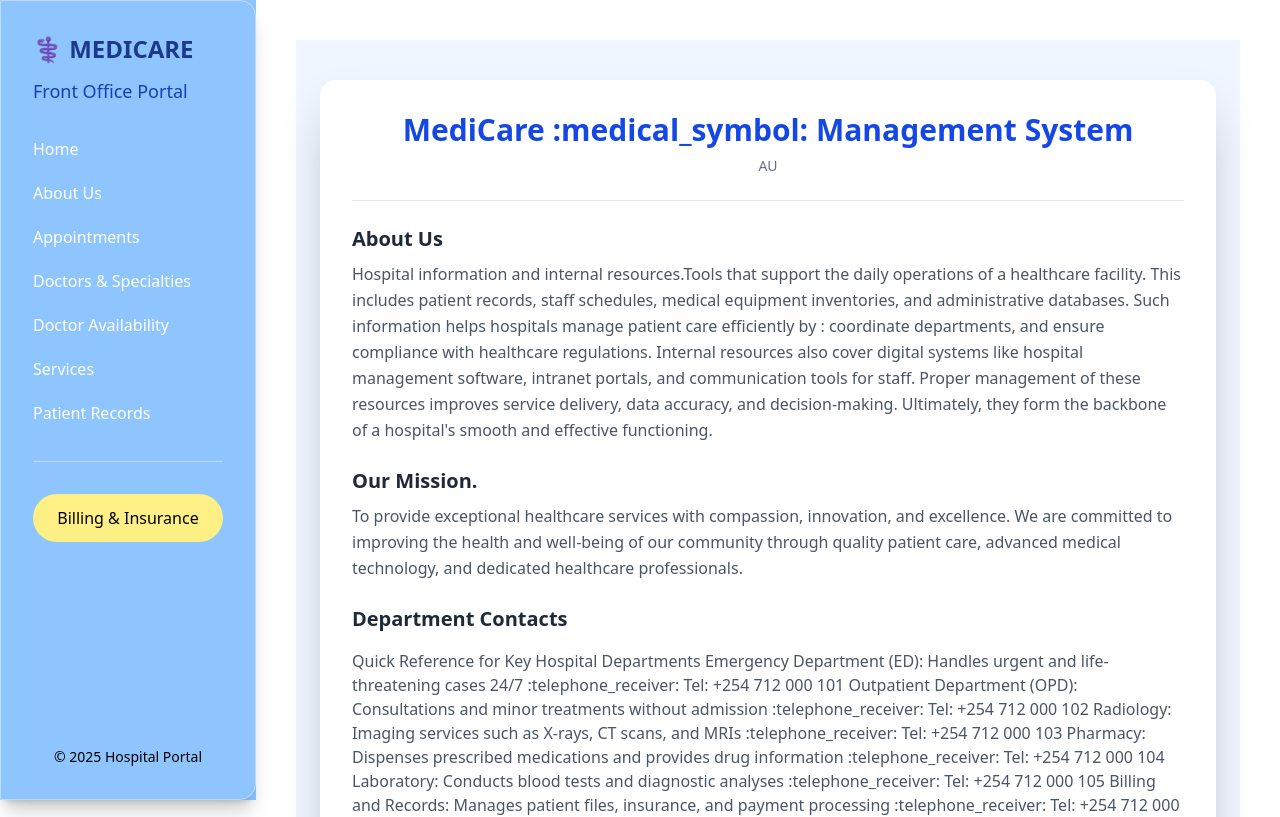
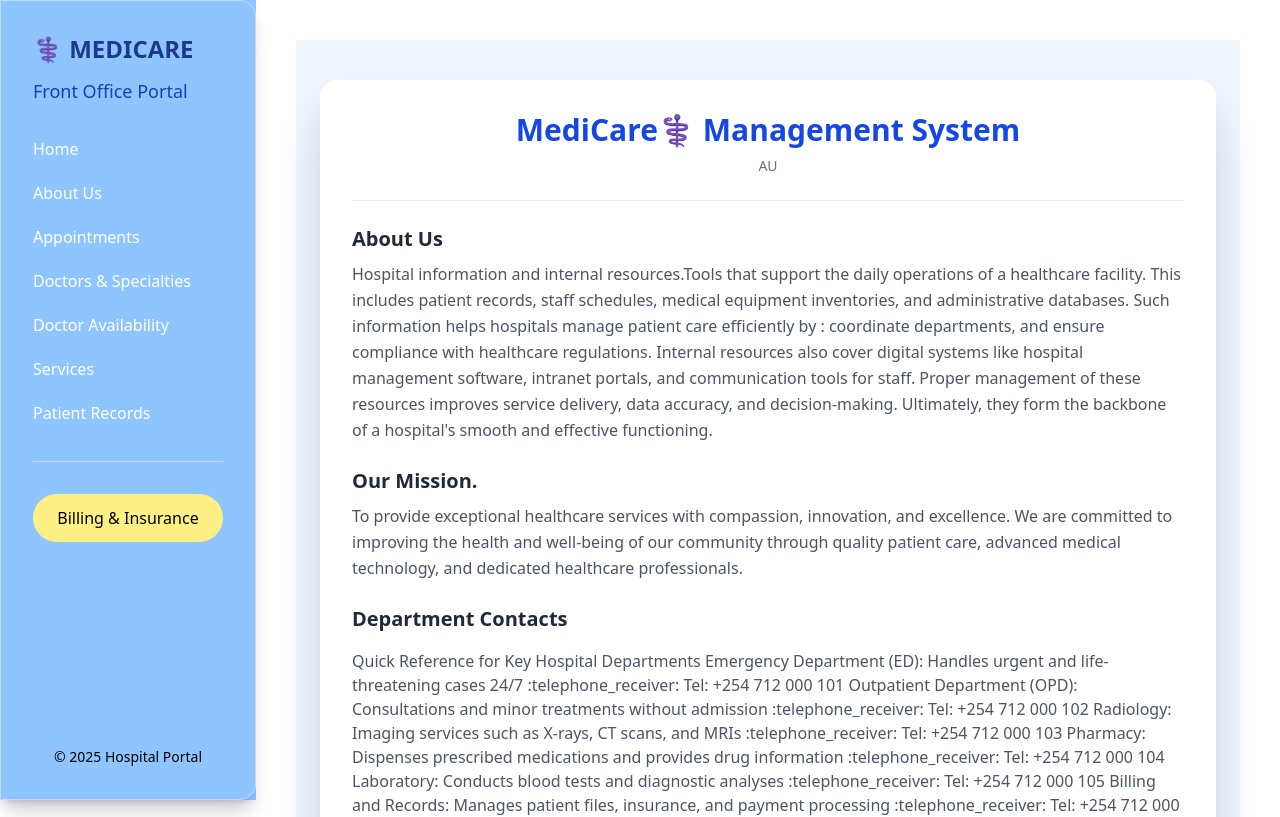
Before and after one commit to Castrokimaru/hospital-management-system, a React (Vite) app: page /about in a window 1280 px wide. Shown: the top 817 px of the page. Built offline with nearby package versions, Linux system fonts and the light colour scheme.

Commit message:
added symbol

```diff
--- a/src/pages/About.jsx
+++ b/src/pages/About.jsx
@@ -5,7 +5,7 @@ function About() {
     <div className="bg-blue-50 min-h-screen flex flex-col items-center justify-center py-10 px-4">
       <div className="bg-white shadow-2xl rounded-2xl w-full max-w-4xl p-8">
         <h1 className="text-3xl font-bold text-blue-700 text-center mb-2">
-          MediCare :medical_symbol:  Management System
+          MediCare⚕️ Management System
         </h1>
         <h2 className="text-sm text-gray-500 text-center mb-6">AU</h2>
 
```
